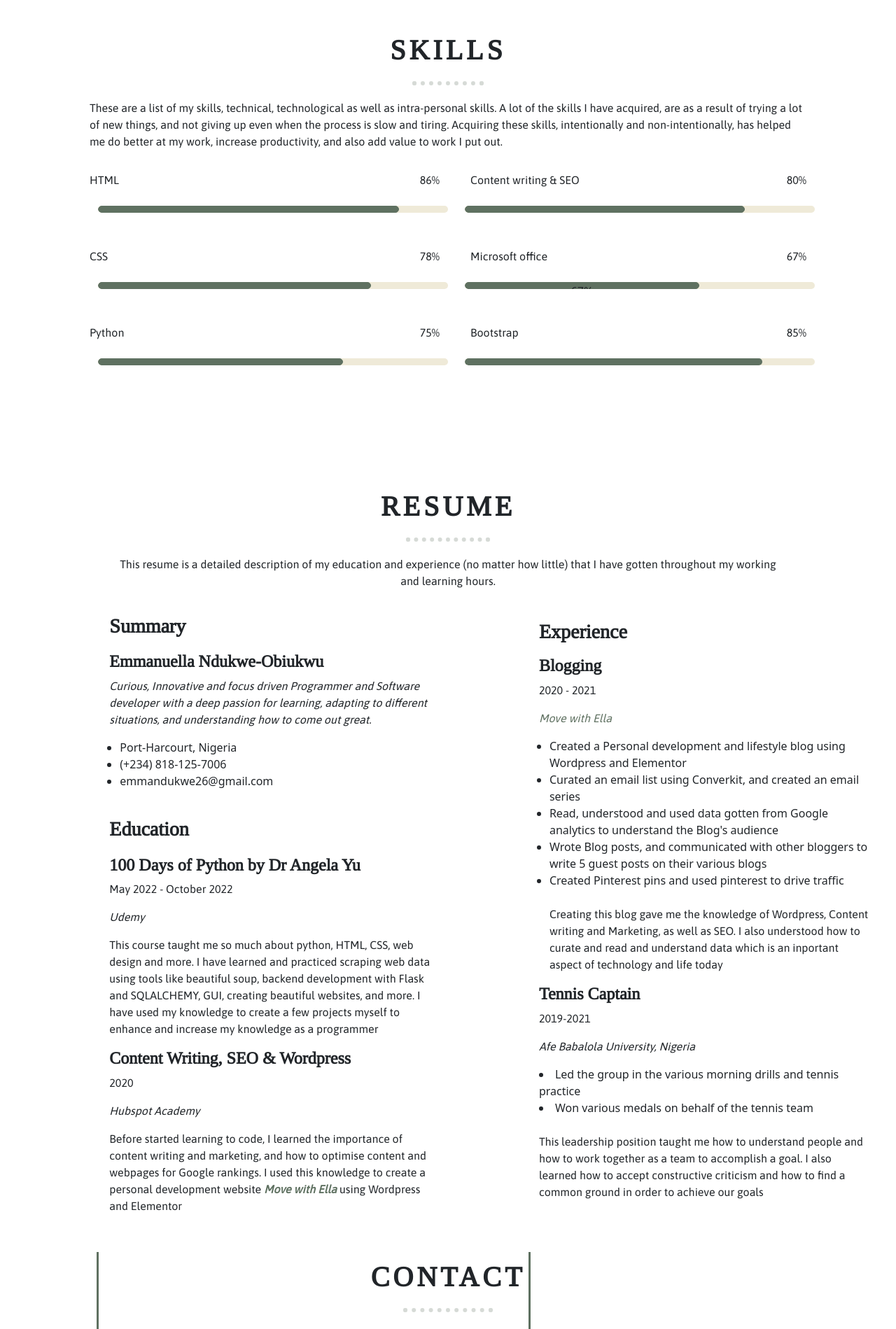
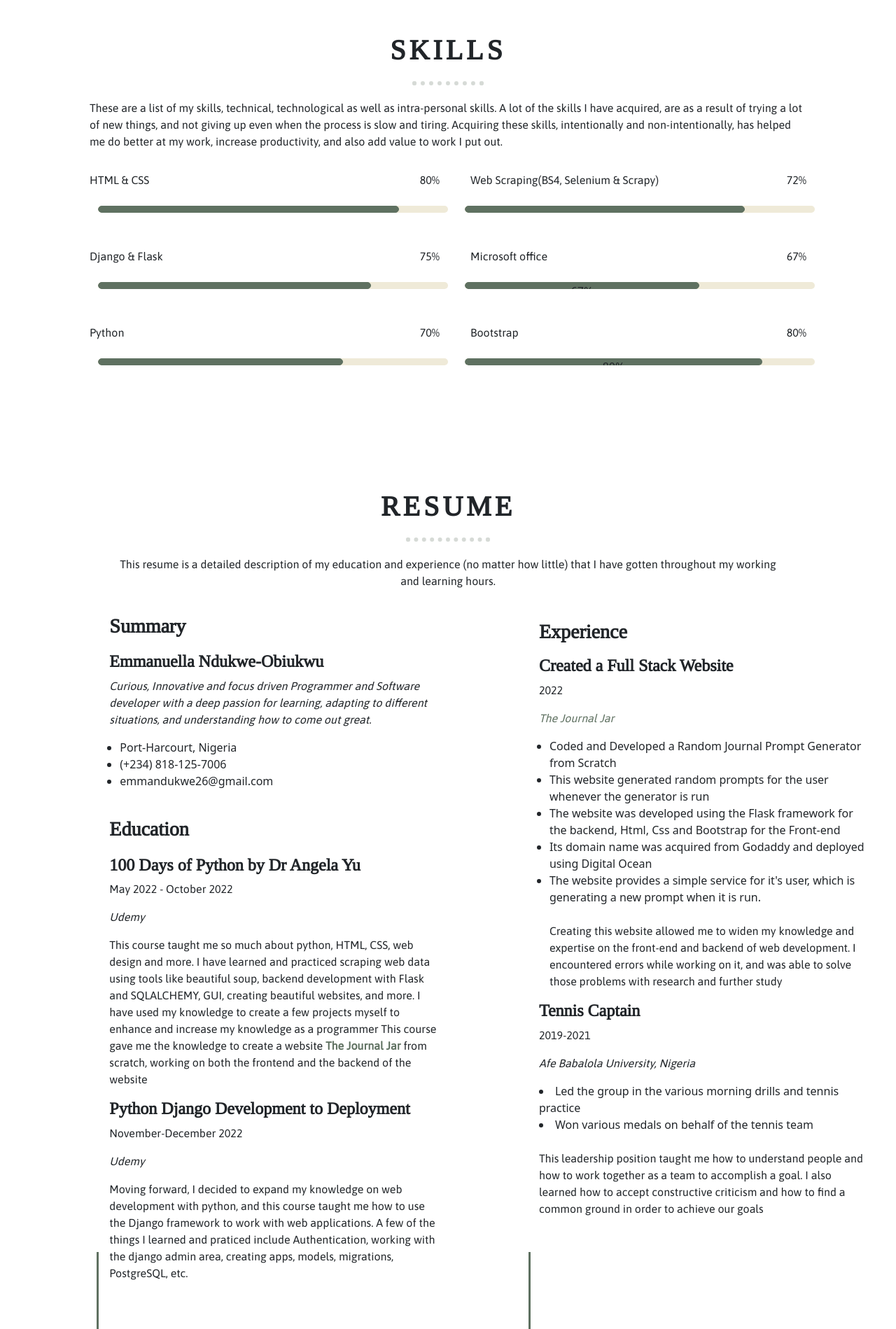
Before and after one commit to Ellarh/Portfolio, a Flask app: page / in a window 1280 px wide. Shown: the part 1115-3014 px from the top of the page at 70% size. Run offline with Flask 2, Linux system fonts and the light colour scheme; some libraries are stand-ins or nearby versions.

Commit message:
Edited Resume Section

```diff
--- a/templates/index.html
+++ b/templates/index.html
@@ -37,7 +37,7 @@
                     <li><span>Freelancer</span></li>
                     <li><span>Tea Drinker</span></li>
                     <li><span>Content Writer</span></li>
-                    <li><span>Designer</span></li>
+                    <li><span>Reader</span></li>
                 </ul>
             </div>
             <div class="social-icons">
@@ -74,7 +74,7 @@
     </div>
     <div class="row">
         <div class="col-lg-3">
-            <img class="img-fluid" src="static/profile.jpg" alt="ella's profile picture">
+            <img class="img-fluid" src="static/el.jpeg" alt="ella's profile picture">
         </div>
         <div class="col-lg-8 pt-4 pt-lg-0 content">
             <h3 class="content-heading">Programmer & Software Developer</h3>
@@ -132,8 +132,8 @@
     <div class="row skill-row">
         <div class="col-lg-6">
             <div class="details">
-                <span>HTML</span>
-                <span>86%</span>
+                <span>HTML & CSS</span>
+                <span>80%</span>
             </div>
             <div class="container">
                 <div class="skills">
@@ -143,8 +143,8 @@
                 </div>
             </div>
             <div class="details">
-                <span>CSS</span>
-                <span>78%</span>
+                <span>Django & Flask</span>
+                <span>75%</span>
             </div>
             <div class="container">
                 <div class="skills">
@@ -155,7 +155,7 @@
             </div>
             <div class="details">
                 <span>Python</span>
-                <span>75%</span>
+                <span>70%</span>
             </div>
             <div class="container">
                 <div class="skills">
@@ -167,8 +167,8 @@
         </div>
         <div class="col-lg-6">
             <div class="details">
-                <span class="content-title">Content writing & SEO</span>
-                <span>80%</span>
+                <span class="content-title">Web Scraping(BS4, Selenium & Scrapy)</span>
+                <span>72%</span>
             </div>
             <div class="container">
                 <div class="skills">
@@ -190,12 +190,12 @@
             </div>
             <div class="details">
                 <span class="content-title">Bootstrap</span>
-                <span>85%</span>
+                <span>80%</span>
             </div>
             <div class="container">
                 <div class="skills">
                     <div class="progress-bar">
-                        <div class="design-skill"></div>
+                        <div class="design-skill"> <span>80%</span> </div>
                     </div>
                 </div>
             </div>
@@ -236,14 +236,17 @@
                     <p><em>Udemy</em></p>
                     <p>This course taught me so much about python, HTML, CSS, web design and more. I have learned and practiced
                     scraping web data using tools like beautiful soup, backend development with Flask and SQLALCHEMY, GUI, creating beautiful websites,
-                    and more. I have used my knowledge to create a few projects myself to enhance and increase my knowledge as a programmer</p>
+                    and more. I have used my knowledge to create a few projects myself to enhance and increase my knowledge as a programmer
+                    This course gave me the knowledge to create a website <strong><a class="ella" href="https://thejournaljar.com/">The Journal Jar</a></strong> from scratch,
+                    working on both the frontend and the backend of the website</p>
                 </div>
                  <div class="resume-items">
-                    <h4 class="resume-heading"><strong>Content Writing, SEO & Wordpress</strong></h4>
-                    <p>2020</p>
-                    <p><em>Hubspot Academy</em></p>
-                    <p>Before started learning to code, I learned the importance of content writing and marketing, and how to
-                    optimise content and webpages for Google rankings. I used this knowledge to create a personal development website <strong><em><a class="ella" href="https://www.ellamoves.com">Move with Ella</a></em></strong> using Wordpress and Elementor</p>
+                    <h4 class="resume-heading"><strong>Python Django Development to Deployment</strong></h4>
+                    <p>November-December 2022</p>
+                    <p><em>Udemy</em></p>
+                    <p>Moving forward, I decided to expand my knowledge on web development with python, and this course taught me how to
+                    use the Django framework to work with web applications. A few of the things I learned and praticed include Authentication, working with the django admin area,
+                    creating apps, models, migrations, PostgreSQL, etc.</p>
                 </div>
             </div>
         </div>
@@ -251,18 +254,18 @@
             <h3 class="resume-title-experience"><strong>Experience</strong></h3>
              <div class="vl-experience"></div>
             <div class="resume-items">
-                <h4 class="resume-heading"><strong>Blogging</strong></h4>
-                <p>2020 - 2021</p>
-                <p><em><a class="blog-link" href="https://www.ellamoves.com">Move with Ella</a></em></p>
+                <h4 class="resume-heading"><strong>Created a Full Stack Website</strong></h4>
+                <p>2022</p>
+                <p><em><a class="blog-link" href="https://thejournaljar.com/">The Journal Jar</a></em></p>
                 <ul class="resume-list">
-                    <li>Created a Personal development and lifestyle blog using Wordpress and Elementor</li>
-                    <li>Curated an email list using Converkit, and created an email series</li>
-                    <li>Read, understood and used data gotten from Google analytics to understand the Blog's audience</li>
-                    <li>Wrote Blog posts, and communicated with other bloggers to write 5 guest posts on their various blogs</li>
-                    <li>Created Pinterest pins and used pinterest to drive traffic</li>
+                    <li>Coded and Developed a Random Journal Prompt Generator from Scratch</li>
+                    <li>This website generated random prompts for the user whenever the generator is run</li>
+                    <li>The website was developed using the Flask framework for the backend, Html, Css and Bootstrap for the Front-end</li>
+                    <li>Its domain name was acquired from Godaddy and deployed using Digital Ocean</li>
+                    <li>The website provides a simple service for it's user, which is generating a new prompt when it is run.</li>
                     <br/>
-                    <p>Creating this blog gave me the knowledge of Wordpress, Content writing and Marketing, as well as SEO.
-                    I also understood how to curate and read and understand data which is an inportant aspect of technology and life today</p>
+                    <p>Creating this website allowed me to widen my knowledge and expertise on the front-end and backend of web development.
+                    I encountered errors while working on it, and was able to solve those problems with research and further study</p>
                 </ul>
             </div>
             <div class="resume-items">
@@ -304,10 +307,7 @@
     </form>
 </section>
 
+<script src="https://cdn.jsdelivr.net/npm/bootstrap@5.2.2/dist/js/bootstrap.bundle.min.js" integrity="sha384-OERcA2EqjJCMA+/3y+gxIOqMEjwtxJY7qPCqsdltbNJuaOe923+mo//f6V8Qbsw3" crossorigin="anonymous"></script>
 {% include 'footer.html' %}
-
-<script src="https://cdn.jsdelivr.net/npm/bootstrap@5.2.0/dist/js/bootstrap.bundle.min.js"
-        integrity="sha384-A3rJD856KowSb7dwlZdYEkO39Gagi7vIsF0jrRAoQmDKKtQBHUuLZ9AsSv4jD4Xa"
-        crossorigin="anonymous"></script>
 </body>
 </html>
```
